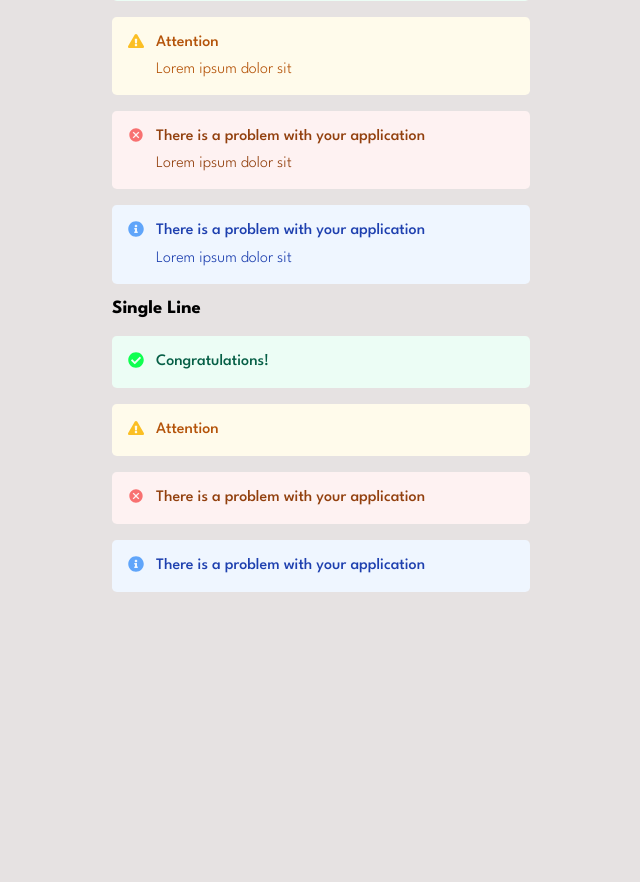
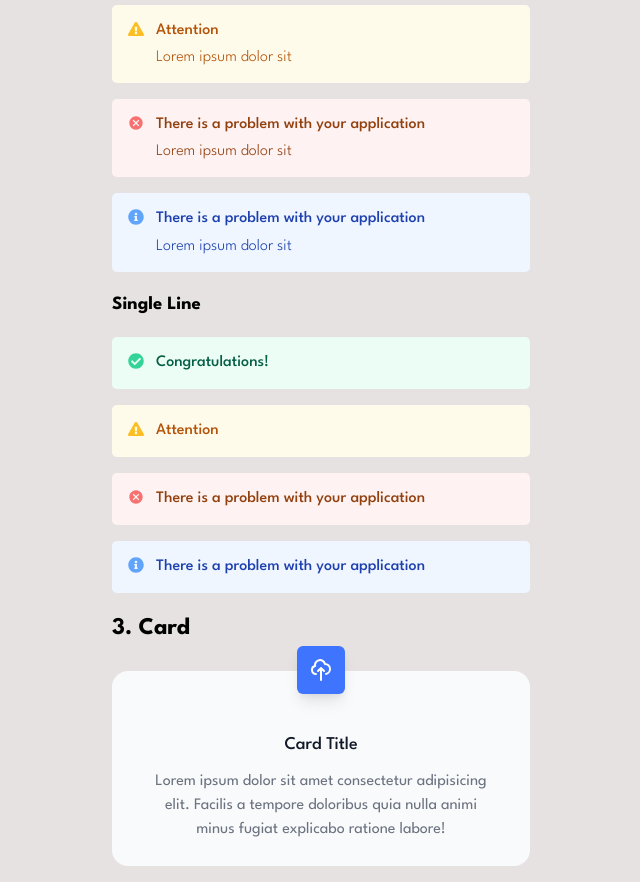
Before and after one commit to Adil-Solkar/Component-Library, a React (Vite) app: page / in a window 1280 px wide. Shown: the part 596-1478 px from the top of the page, without its empty margins (319-959 px from the left). Before the commit the page ends 1220 px from the top, so only its background shows below. Built offline with nearby package versions, Linux system fonts and the light colour scheme.

Commit message:
Add Card component & changes in Banner component

```diff
--- a/src/App.jsx
+++ b/src/App.jsx
@@ -1,8 +1,12 @@
-import DisplayBadges from "./component/badge/DisplayBadges"
-import Banner from "./component/banners/Banner"
+import DisplayBadges from "./component/badge/DisplayBadges";
+import Banner from "./component/banners/Banner";
+import Card from "./component/card/Card";
+import CardIcon from "./component/card/CardIcon";
+import CardTitle from "./component/card/CardTitle";
+import CardDescription from "./component/card/CardDescription";
+import { HiOutlineCloudUpload } from "react-icons/hi";
 
 function App() {
-
   return (
     <>
       <h1>Component Library</h1>
@@ -14,54 +18,68 @@ function App() {
       <h2>2. Banners</h2>
       <h3>Multi Line</h3>
 
+      {/*    change bannerText to description and remove bannerType => type etc */}
+      <div className="banner-multiline-container">
         <Banner
           bannerType="Success"
-        bannerTitle= "Congratulations!"
-        bannerText= "Lorem ipsum dolor sit"
+          bannerTitle="Congratulations!"
+          bannerText="Lorem ipsum dolor"
         />
 
         <Banner
           bannerType="Warning"
-        bannerTitle= "Attention"
-        bannerText= "Lorem ipsum dolor sit"
+          bannerTitle="Attention"
+          bannerText="Lorem ipsum dolor sit"
         />
 
         <Banner
           bannerType="Error"
-        bannerTitle= "There is a problem with your application"
-        bannerText= "Lorem ipsum dolor sit"
+          bannerTitle="There is a problem with your application"
+          bannerText="Lorem ipsum dolor sit"
         />
 
         <Banner
           bannerType="Neutral"
-        bannerTitle= "There is a problem with your application"
-        bannerText= "Lorem ipsum dolor sit"
+          bannerTitle="There is a problem with your application"
+          bannerText="Lorem ipsum dolor sit"
         />
+      </div>
 
       <h3>Single Line</h3>
-      <Banner
-        bannerType="Success"
-        bannerTitle= "Congratulations!"
-      />
+      <div className="banner-singleline-container">
+        <Banner bannerType="Success" bannerTitle="Congratulations!" />
 
-      <Banner
-        bannerType="Warning"
-        bannerTitle= "Attention"
-      />
+        <Banner bannerType="Warning" bannerTitle="Attention" />
 
         <Banner
           bannerType="Error"
-        bannerTitle= "There is a problem with your application"
+          bannerTitle="There is a problem with your application"
         />
 
         <Banner
           bannerType="Neutral"
-        bannerTitle= "There is a problem with your application"
+          bannerTitle="There is a problem with your application"
         />
+      </div>
 
-
+      <h2>3. Card</h2>
+      <Card>
+        <CardIcon>
+          <HiOutlineCloudUpload />
+        </CardIcon>
+        <CardTitle>
+          <h2 className="card-title">Card Title</h2>
+        </CardTitle>
+        <CardDescription>
+          <p className="card-description">
+            Lorem ipsum dolor sit amet consectetur adipisicing elit. Facilis a
+            tempore doloribus quia nulla animi minus fugiat explicabo ratione
+            labore!
+          </p>
+        </CardDescription>
+      </Card>
     </>
-  )
+  );
 }
 
-export default App
+export default App;
--- a/src/component/banners/Banner.jsx
+++ b/src/component/banners/Banner.jsx
@@ -1,20 +1,22 @@
-import BannerIcon from "./BannerIcon"
+import BannerIcon from "./BannerIcon";
 
-function Banner({ bannerType="default",bannerTitle="Enter banner title",bannerText }) {
-    const action = bannerType ? bannerType.toLowerCase() : null
+function Banner({
+  bannerType = "default",
+  bannerTitle = "Enter banner title",
+  bannerText,
+}) {
+  const action = bannerType ? bannerType.toLowerCase() : "default";
   return (
     <>
-        <div className={`banner-container banner-${action}`}
-            role="banner">
-            {/* <span>icon</span> */}
-            <BannerIcon action={action}/>
-            <div className="banner-content">
-                <p>{bannerTitle}</p>
-                {bannerText && <p className="banner-text">{bannerText}</p>}
-            </div>
+      <div role="banner" className={`banner-container banner-${action}`}>
+        <BannerIcon action={action} />
+        <div className="banner-content">
+          <p>{bannerTitle}</p>
+          {bannerText && <p className="banner-text">{bannerText}</p>}
         </div>
+      </div>
     </>
-  )
+  );
 }
 
-export default Banner
+export default Banner;
--- a/src/component/banners/BannerIcon.jsx
+++ b/src/component/banners/BannerIcon.jsx
@@ -10,7 +10,7 @@ switch (action) {
     case 'success':
       return (
         <span>
-            <IconContext.Provider value={{color:"#0FFF50"}}>
+            <IconContext.Provider value={{color:"#34D399"}}>
                 <FaCheckCircle />
             </IconContext.Provider>
         </span>)
--- /dev/null
+++ b/src/component/card/Card.jsx
@@ -0,0 +1,9 @@
+function Card({children}) {
+  return (
+    <div className="card-container">
+        {children}
+    </div>
+  )
+}
+
+export default Card
--- /dev/null
+++ b/src/component/card/CardDescription.jsx
@@ -0,0 +1,7 @@
+function CardDescription({children}) {
+  return (
+    children
+  )
+}
+
+export default CardDescription
--- /dev/null
+++ b/src/component/card/CardIcon.jsx
@@ -0,0 +1,10 @@
+import { IconContext } from "react-icons";
+function CardIcon({children}) {
+  return (
+    <IconContext.Provider value={{color:"#fff", size:"3em",className:"card-icon"}}>
+            {children}
+    </IconContext.Provider>
+  )
+}
+
+export default CardIcon
--- /dev/null
+++ b/src/component/card/CardTitle.jsx
@@ -0,0 +1,9 @@
+import React from 'react'
+
+function CardTitle({children}) {
+  return (
+    children
+  )
+}
+
+export default CardTitle
--- a/src/index.css
+++ b/src/index.css
@@ -28,7 +28,7 @@ h1 {
 
 /* ------------------ */
 
-h1,h2,h3 {
+h1,h2 {
   margin-bottom: 1em;
 }
 
@@ -40,19 +40,19 @@ h1,h2,h3 {
   display: flex;
   justify-content: space-between;
   flex-wrap: wrap;
-  gap: 10px;
+  gap: 20px;
   margin-bottom: 1.5em;
   padding: .5em 0;
 }
 
 .badge {
   flex: 1;
-  align-content: center;
-  width: fit-content;
-  /* margin: 1em 0 0; */
   padding: .5em 1.25em;
   text-align: center;
   font-weight: 500;
+  overflow-wrap: break-word; /* Allows long words to break and wrap to the next line */
+  max-width: 100%;
+  align-content: center;
 }
 
 .badge-square{
@@ -76,14 +76,18 @@ h1,h2,h3 {
   margin-bottom: 1em;
 }
 
+.banner-multiline-container, .banner-singleline-container {
+  margin: 1.5em 0;
+}
+
 .banner-text{
   font-weight: 300;
   margin-top: .5em;
 }
 
 .banner-content {
-  overflow-wrap: break-word; /* Allows long words to break and wrap to the next line */
-  word-break: break-word;    /* Ensures long words break at arbitrary points if necessary */
+  overflow-wrap: break-word;
+  word-break: break-word;
   line-height: 1.2;
 }
 
@@ -111,3 +115,46 @@ h1,h2,h3 {
   background: #ecf1f6;
   color: #3a4878;
 }
+
+/*----------- Card -------------- */
+
+.card-container{
+  background-color: #F9FAFB;
+  display: flex;
+  flex-direction: column;
+  gap: 10px;
+  margin-top: 2em;
+  padding: 0 2em 1.5em;
+  border-radius: 1em;
+  text-align: center;
+}
+
+.card-container:hover {
+  box-shadow: 0px 4px 25px 0px rgba(0, 0, 0, 0.1);
+}
+
+.card-icon {
+  position: relative;
+  bottom: 25px;
+  margin: 0 auto;
+  border: none;
+  border-radius: 6px;
+  background: #3F75FE;
+  padding: .75em .5em;
+  box-shadow: 0px 4px 6px -2px rgba(0, 0, 0, 0.05),
+              0px 10px 15px -3px rgba(0, 0, 0, 0.1);
+}
+
+.card-title {
+  color: #111827;
+  font-weight: 500;
+  line-height: 1.75em;
+  font-size: 1.125rem;
+  margin-bottom: 0;
+}
+
+.card-description {
+  color: #6B7280;
+  font-weight: 400;
+  line-height: 1.5em;
+}
```
Lines whose indentation alone changed are shown as unchanged.
